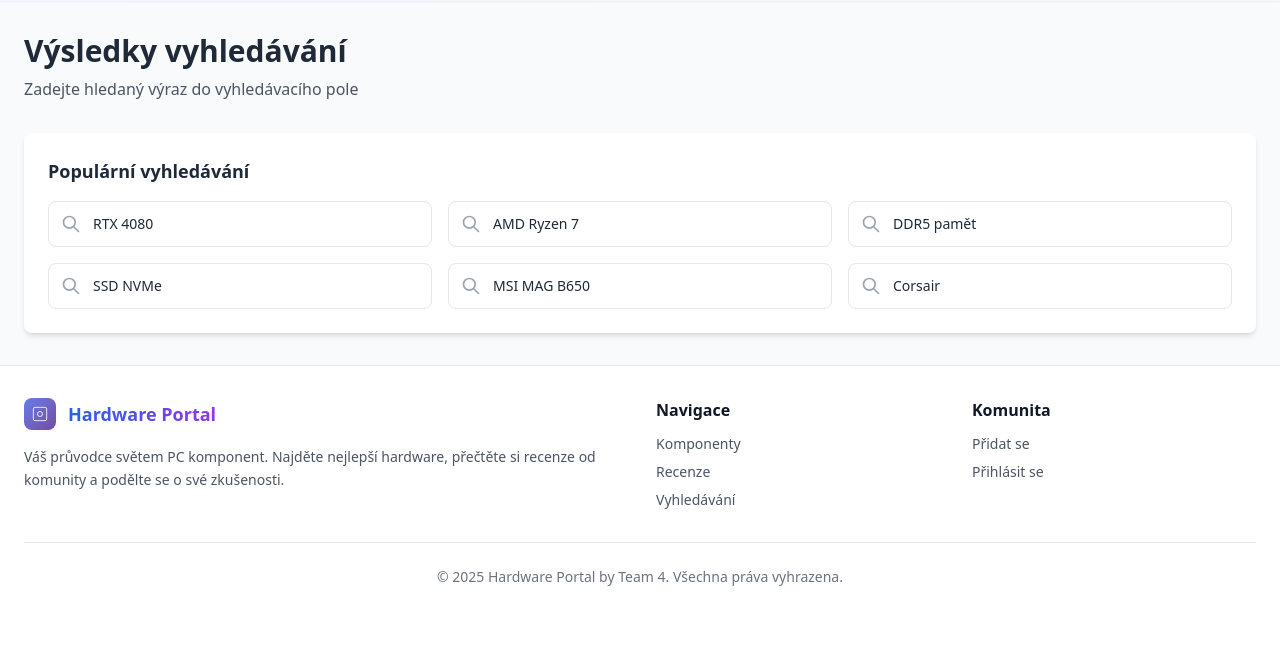
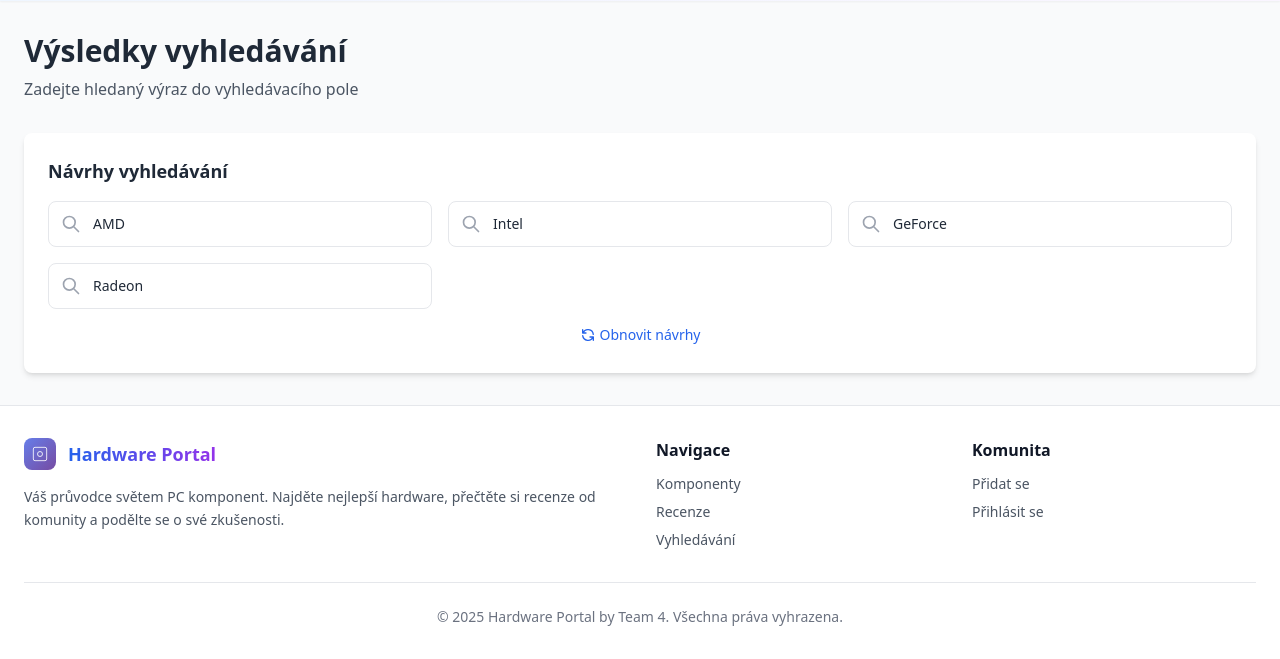
Before and after one commit to AshenVoid/HWPortal, a Django app: page /search/ in a window 1280 px wide. Shown: the part 182-841 px from the top of the page. Before the commit the page ends 768 px from the top, so only its background shows below. Run offline with Django 5.2, Linux system fonts and the light colour scheme; data comes from the database, SQL or seed files in the repository; some libraries are stand-ins or nearby versions.

Commit message:
hotfix: jednoduché dynamické search suggestions

```diff
--- a/HWPortal/viewer/templates/viewer/search.html
+++ b/HWPortal/viewer/templates/viewer/search.html
@@ -218,47 +218,42 @@
 {% endif %}
 
 {% else %}
-<!-- Suggestions When Empty -->
+<!-- Dynamic Random Suggestions When Empty -->
 <div class="bg-white rounded-lg shadow-md p-6">
-  <h2 class="text-lg font-semibold text-gray-800 mb-4">Populární vyhledávání</h2>
+  <h2 class="text-lg font-semibold text-gray-800 mb-4">Návrhy vyhledávání</h2>
+
+  {% if suggestions %}
     <div class="grid md:grid-cols-2 lg:grid-cols-3 gap-4">
-    <a href="?q=RTX 4080" class="flex items-center p-3 border border-gray-200 rounded-lg hover:bg-gray-50 transition">
+      {% for suggestion in suggestions %}
+        <a href="?q={{ suggestion|urlencode }}"
+           class="flex items-center p-3 border border-gray-200 rounded-lg hover:bg-gray-50 transition">
           <svg class="w-5 h-5 text-gray-400 mr-3" fill="none" stroke="currentColor" viewBox="0 0 24 24">
             <path stroke-linecap="round" stroke-linejoin="round" stroke-width="2" d="M21 21l-6-6m2-5a7 7 0 11-14 0 7 7 0 0114 0z"></path>
           </svg>
-      <span class="text-sm">RTX 4080</span>
+          <span class="text-sm">{{ suggestion }}</span>
         </a>
-    <a href="?q=AMD Ryzen 7" class="flex items-center p-3 border border-gray-200 rounded-lg hover:bg-gray-50 transition">
-      <svg class="w-5 h-5 text-gray-400 mr-3" fill="none" stroke="currentColor" viewBox="0 0 24 24">
+      {% endfor %}
+    </div>
+
+    <!-- Refresh button pro nové návrhy -->
+    <div class="mt-4 text-center">
+      <a href="{% url 'search' %}"
+         class="inline-flex items-center text-sm text-blue-600 hover:text-blue-800 transition">
+        <svg class="w-4 h-4 mr-1" fill="none" stroke="currentColor" viewBox="0 0 24 24">
+          <path stroke-linecap="round" stroke-linejoin="round" stroke-width="2" d="M4 4v5h.582m15.356 2A8.001 8.001 0 004.582 9m0 0H9m11 11v-5h-.581m0 0a8.003 8.003 0 01-15.357-2m15.357 2H15"></path>
+        </svg>
+        Obnovit návrhy
+      </a>
+    </div>
+  {% else %}
+    <!-- Fallback když nejsou data -->
+    <div class="text-center py-8">
+      <svg class="w-12 h-12 text-gray-300 mx-auto mb-4" fill="none" stroke="currentColor" viewBox="0 0 24 24">
         <path stroke-linecap="round" stroke-linejoin="round" stroke-width="2" d="M21 21l-6-6m2-5a7 7 0 11-14 0 7 7 0 0114 0z"></path>
       </svg>
-      <span class="text-sm">AMD Ryzen 7</span>
-    </a>
-    <a href="?q=DDR5 pamět" class="flex items-center p-3 border border-gray-200 rounded-lg hover:bg-gray-50 transition">
-      <svg class="w-5 h-5 text-gray-400 mr-3" fill="none" stroke="currentColor" viewBox="0 0 24 24">
-        <path stroke-linecap="round" stroke-linejoin="round" stroke-width="2" d="M21 21l-6-6m2-5a7 7 0 11-14 0 7 7 0 0114 0z"></path>
-      </svg>
-      <span class="text-sm">DDR5 pamět</span>
-    </a>
-    <a href="?q=SSD NVMe" class="flex items-center p-3 border border-gray-200 rounded-lg hover:bg-gray-50 transition">
-      <svg class="w-5 h-5 text-gray-400 mr-3" fill="none" stroke="currentColor" viewBox="0 0 24 24">
-        <path stroke-linecap="round" stroke-linejoin="round" stroke-width="2" d="M21 21l-6-6m2-5a7 7 0 11-14 0 7 7 0 0114 0z"></path>
-      </svg>
-      <span class="text-sm">SSD NVMe</span>
-    </a>
-    <a href="?q=MSI MAG B650" class="flex items-center p-3 border border-gray-200 rounded-lg hover:bg-gray-50 transition">
-      <svg class="w-5 h-5 text-gray-400 mr-3" fill="none" stroke="currentColor" viewBox="0 0 24 24">
-        <path stroke-linecap="round" stroke-linejoin="round" stroke-width="2" d="M21 21l-6-6m2-5a7 7 0 11-14 0 7 7 0 0114 0z"></path>
-      </svg>
-      <span class="text-sm">MSI MAG B650</span>
-    </a>
-    <a href="?q=Corsair" class="flex items-center p-3 border border-gray-200 rounded-lg hover:bg-gray-50 transition">
-      <svg class="w-5 h-5 text-gray-400 mr-3" fill="none" stroke="currentColor" viewBox="0 0 24 24">
-        <path stroke-linecap="round" stroke-linejoin="round" stroke-width="2" d="M21 21l-6-6m2-5a7 7 0 11-14 0 7 7 0 0114 0z"></path>
-      </svg>
-      <span class="text-sm">Corsair</span>
-    </a>
+      <p class="text-gray-500">Začněte vyhledáváním komponent nebo výrobců</p>
     </div>
+  {% endif %}
 </div>
 {% endif %}
 
--- a/HWPortal/viewer/views.py
+++ b/HWPortal/viewer/views.py
@@ -393,6 +393,36 @@ def get_breadcrumbs(component_type, component):
     ]
 
 
+def get_random_suggestions():
+    """Jednoduché návrhy - náhodné komponenty"""
+    suggestions = []
+
+    try:
+        # Náhodné procesory - vezmi první slovo z názvu
+        random_processors = Processors.objects.order_by('?')[:2]
+        for proc in random_processors:
+            first_word = proc.name.split()[0]
+            suggestions.append(first_word)
+
+        # Náhodné grafické karty - vezmi první slovo z názvu
+        random_graphics = GraphicsCards.objects.order_by('?')[:2]
+        for gpu in random_graphics:
+            first_word = gpu.name.split()[0]
+            suggestions.append(first_word)
+
+        # Populární výrobci jako fallback
+        manufacturers = ['AMD', 'Intel', 'NVIDIA', 'Corsair']
+        suggestions.extend(manufacturers[:2])
+
+    except Exception as e:
+        # Fallback suggestions pokud databáze není dostupná
+        suggestions = ['AMD', 'Intel', 'NVIDIA', 'Corsair', 'MSI', 'ASUS']
+
+    # Odstraň duplicity a vrať max 6
+    unique_suggestions = list(dict.fromkeys(suggestions))
+    return unique_suggestions[:6]
+
+
 def search(request):
     query = request.GET.get("q", "").strip()
     selected_types = request.GET.getlist("type")
@@ -426,7 +456,7 @@ def search(request):
                             "image": None,
                             "category": "processor",
                             "relevance": processor.name.lower().count(query.lower())
-                            + processor.manufacturer.lower().count(query.lower()),
+                                         + processor.manufacturer.lower().count(query.lower()),
                         }
                     )
 
@@ -449,7 +479,7 @@ def search(request):
                             "image": None,
                             "category": "graphics_card",
                             "relevance": gpu.name.lower().count(query.lower())
-                            + gpu.manufacturer.lower().count(query.lower()),
+                                         + gpu.manufacturer.lower().count(query.lower()),
                         }
                     )
 
@@ -470,7 +500,7 @@ def search(request):
                             "image": None,
                             "category": "ram",
                             "relevance": ram.name.lower().count(query.lower())
-                            + ram.manufacturer.lower().count(query.lower()),
+                                         + ram.manufacturer.lower().count(query.lower()),
                         }
                     )
 
@@ -494,7 +524,7 @@ def search(request):
                             "image": None,
                             "category": "storage",
                             "relevance": storage.name.lower().count(query.lower())
-                            + storage.manufacturer.lower().count(query.lower()),
+                                         + storage.manufacturer.lower().count(query.lower()),
                         }
                     )
 
@@ -517,7 +547,7 @@ def search(request):
                             "image": None,
                             "category": "motherboard",
                             "relevance": mb.name.lower().count(query.lower())
-                            + mb.manufacturer.lower().count(query.lower()),
+                                         + mb.manufacturer.lower().count(query.lower()),
                         }
                     )
 
@@ -540,7 +570,7 @@ def search(request):
                             "image": None,
                             "category": "power_supply",
                             "relevance": psu.name.lower().count(query.lower())
-                            + psu.manufacturer.lower().count(query.lower()),
+                                         + psu.manufacturer.lower().count(query.lower()),
                         }
                     )
 
@@ -561,7 +591,7 @@ def search(request):
                     {
                         "title": f"Recenze: {review.title}",
                         "description": review.summary,
-                        "url": f"/reviews/",  # Můžeš přidat detail recenze později
+                        "url": f"/reviews/",
                         "price": None,
                         "rating": review.rating,
                         "type": "Recenze",
@@ -569,7 +599,7 @@ def search(request):
                         "image": None,
                         "category": review.component_type,
                         "relevance": review.title.lower().count(query.lower())
-                        + review.summary.lower().count(query.lower()),
+                                     + review.summary.lower().count(query.lower()),
                     }
                 )
 
@@ -601,6 +631,9 @@ def search(request):
             "selected_sort": sort,
         }
     else:
+        # Pokud není query, načti náhodné suggestions
+        suggestions = get_random_suggestions()
+
         context = {
             "query": query,
             "results": None,
@@ -608,6 +641,7 @@ def search(request):
             "selected_types": selected_types,
             "selected_category": selected_category,
             "selected_sort": sort,
+            "suggestions": suggestions,
         }
 
     return render(request, "viewer/search.html", context)
```
Lines whose indentation alone changed are shown as unchanged.
